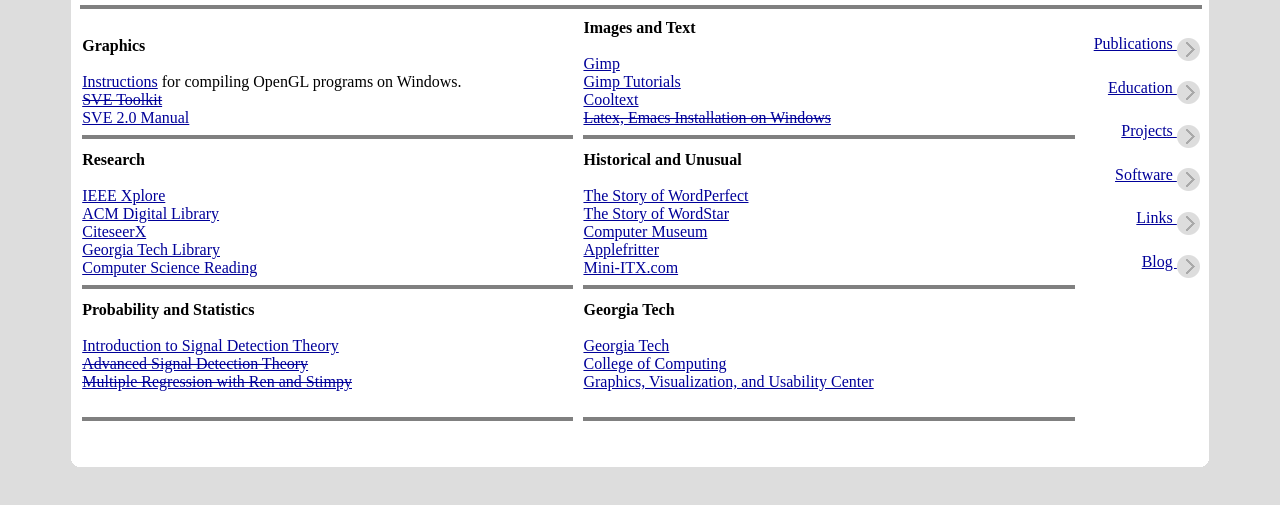
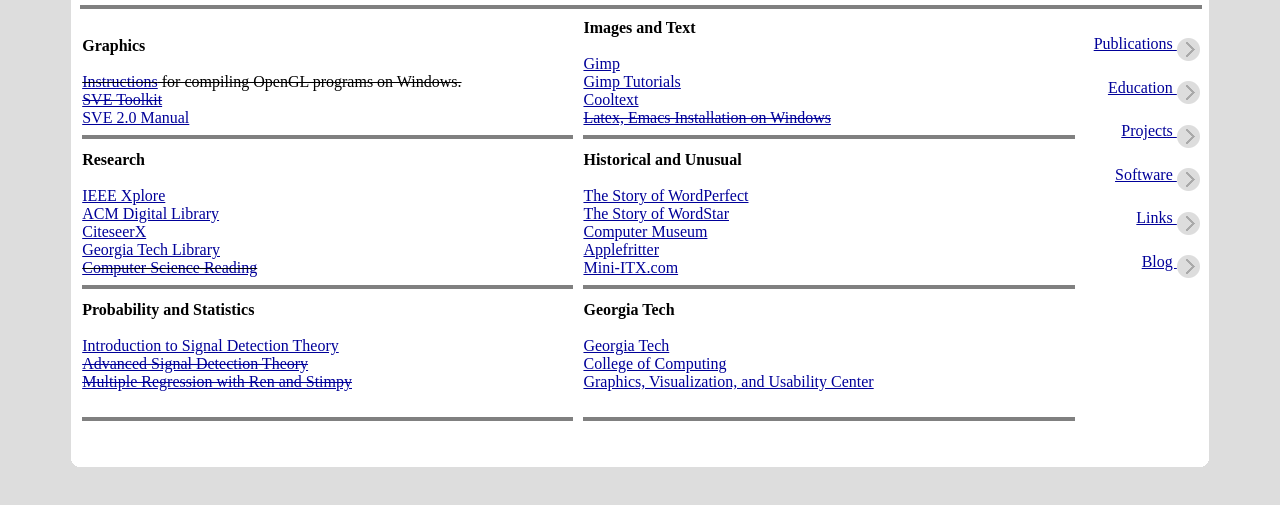
Before and after one commit to dmkrum/dmkrum.github.io, a plain HTML site: page links.html in a window 1280 px wide. Shown: the part 69-574 px from the top of the page. Drawn offline with Linux system fonts and the light colour scheme.

Commit message:
publications, links update

```diff
--- a/links.html
+++ b/links.html
@@ -50,8 +50,8 @@
 <tr>
 <td style="width: 50%; vertical-align: bottom;"><span style="font-weight: bold;">Graphics</span><br>
 <br>
-<a href="http://www.cc.gatech.edu/classes/AY2002/cs4451a_summer/wingl.html">Instructions</a>
-for compiling OpenGL programs on Windows.<br>
+<STRIKE><a href="http://www.cc.gatech.edu/classes/AY2002/cs4451a_summer/wingl.html">Instructions</a>
+for compiling OpenGL programs on Windows.</STRIKE><br>
 <a href="http://www.gvu.gatech.edu/virtual/SVE"><STRIKE>SVE Toolkit</STRIKE></a><br>
 <a href="http://hdl.handle.net/1853/3463">SVE 2.0 Manual</a><br>
 <hr style="height: 2px; width: 100%;" noshade="noshade"><span style="font-weight: bold;"></span></td>
@@ -71,7 +71,7 @@ for compiling OpenGL programs on Windows.<br>
 <a href="http://www.acm.org/dl">ACM Digital Library</a><br>
 <a href="http://citeseerx.ist.psu.edu/">CiteseerX</a><br>
 <a href="http://www.library.gatech.edu/">Georgia Tech Library</a><br>
-<a href="http://triton.cc.gatech.edu/seseminar/77">Computer Science Reading</a><br>
+<STRIKE><a href="http://triton.cc.gatech.edu/seseminar/77">Computer Science Reading</a></STRIKE><br>
 <hr style="height: 2px; width: 100%;" noshade="noshade"></td>
 <td style="vertical-align: bottom;"></td>
 <td style="vertical-align: bottom;"><span style="font-weight: bold;">Historical and Unusual</span><br>
```
Also changed, not shown: 1 other file.
